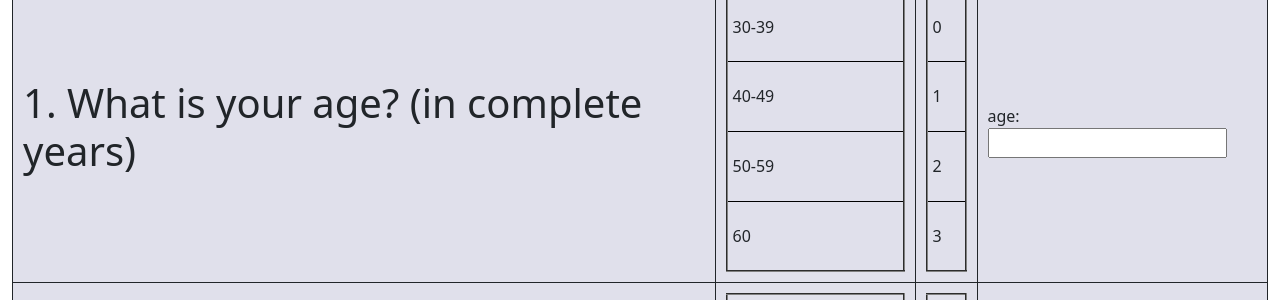
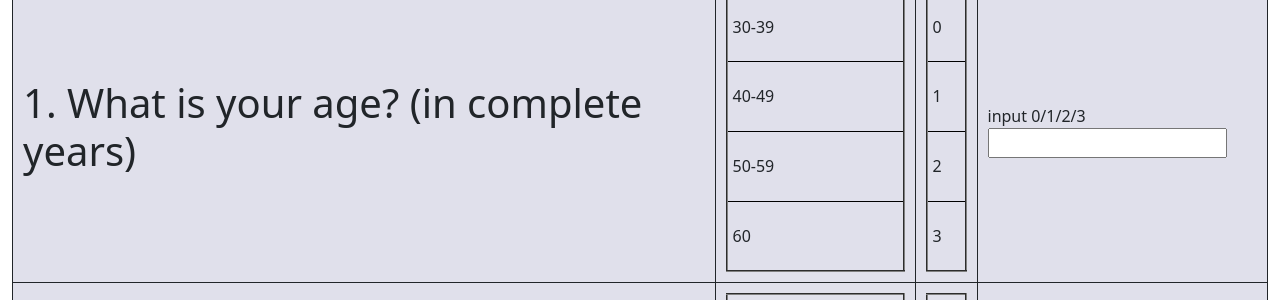
Before and after one commit to snaik4398/NCD_python, a Flask app: page / in a window 1280 px wide. Shown: the part 137-437 px from the top of the page. Run offline with Flask 2, Linux system fonts and the light colour scheme.

Commit message:
7th edit

```diff
--- a/app.py
+++ b/app.py
@@ -41,19 +41,7 @@ def submit():
     c=0
     if request.method=='POST':
         a1=int(request.form['age'])
-        if (a1>=30 and a1<=39):
-            c+= 0
-
-        elif(a1>=40 and a1<=49):
-            c = c+1
-
-        elif(a1>=50 and a1<=59):
-            c+=2
-
-        elif (a1>=60):
-            c+=3
-
-        else:
+        if (a1>3 or a1<0):
             return redirect(url_for('fail',s="invalid input"))
 
 
@@ -66,7 +54,7 @@ def submit():
         if (p3>1 or p3<0):
             return redirect(url_for('fail',s="invalid input"))
         p4=int(request.form['4pp'])
-        if (p4>4 or p4<0):
+        if (p4>3 or p4<0):
             return redirect(url_for('fail',s="invalid input"))
         p5=int(request.form['5pp'])
         if (p5>2 or p5<0):
--- a/templates/index.html
+++ b/templates/index.html
@@ -60,7 +60,7 @@
 
 
           <div>
-            <label>age:</label>
+            <label>input 0/1/2/3</label>
             <input type="number" id="age" name="age" />
 
 
```
